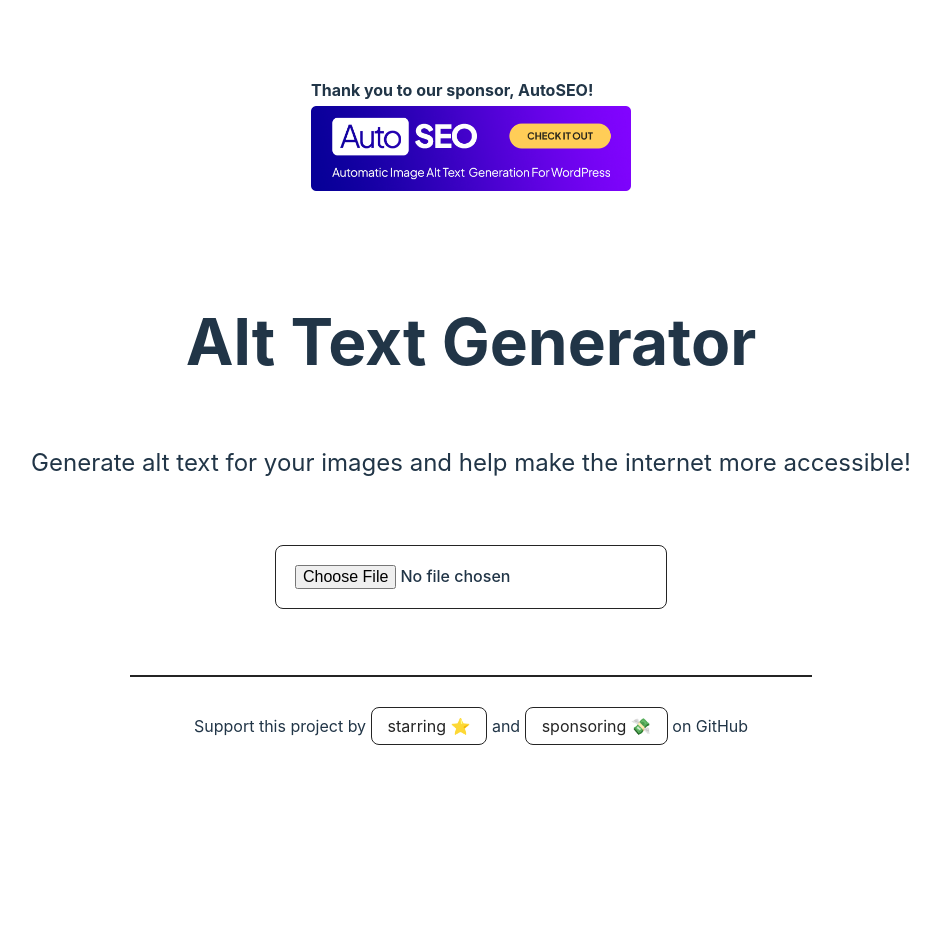
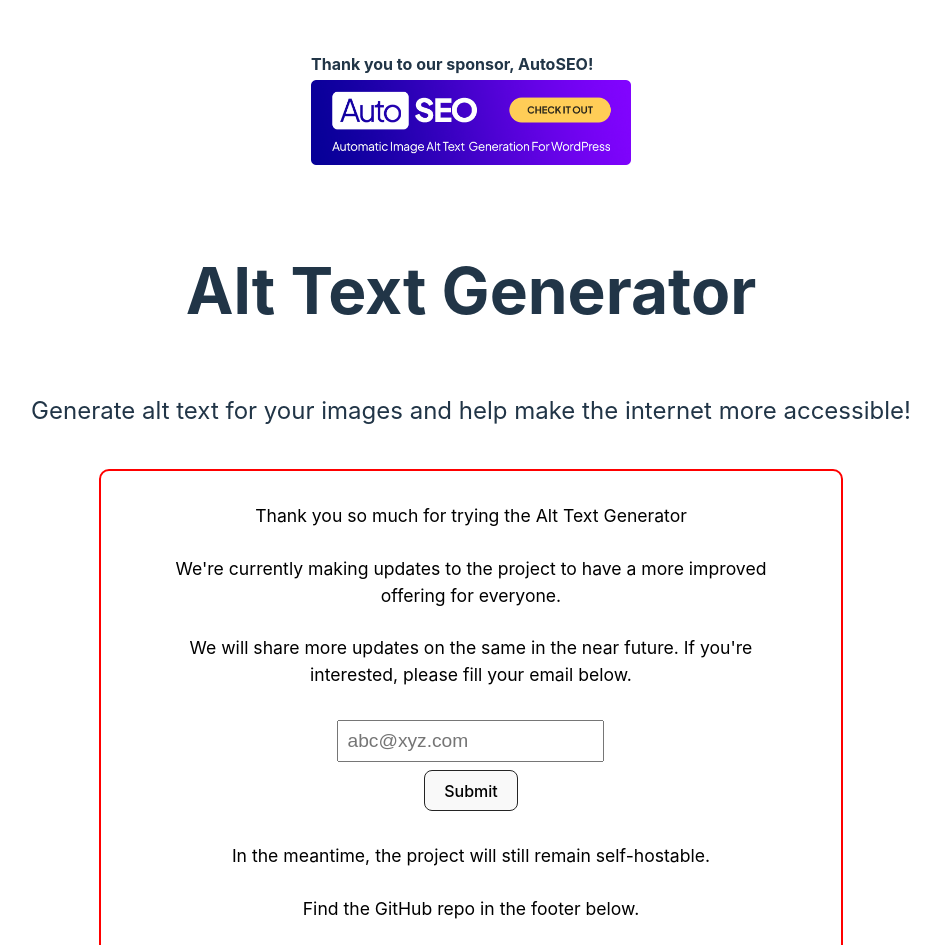
Before and after one commit to adityaoberai/Alt-Text-Generator, a Svelte app: page / in a window 1280 px wide. Shown: the top 945 px of the page, without its empty margins (169-1109 px from the left). Before the commit the page ends 800 px from the top, so only its background shows below. Built offline with nearby package versions, Linux system fonts and the light colour scheme.

Commit message:
Add new Teaser message

```diff
--- a/api/alttext.js
+++ b/api/alttext.js
@@ -36,7 +36,7 @@ export default async function alttext (request, response) {
       }
     }]}];
 
-    const result = await client.getChatCompletions(deploymentName, messages, { maxTokens: 100 });
+    const result = await client.getChatCompletions(deploymentName, messages, { maxTokens: 100, stream: false });
     console.log(result.choices[0].message?.content);
 
     let alttext = result.choices[0].message?.content;
--- a/package.json
+++ b/package.json
@@ -14,6 +14,7 @@
     "vite": "^4.5.2"
   },
   "dependencies": {
-    "@azure/openai": "^1.0.0-beta.12"
+    "@azure/openai": "^1.0.0-beta.12",
+    "appwrite": "^14.0.1"
   }
 }
--- a/src/App.svelte
+++ b/src/App.svelte
@@ -1,6 +1,7 @@
 <script>
   import AltText from './components/AltText.svelte'
   import AzureLimitsExceeded from './components/AzureLimitsExceeded.svelte'
+  import Teaser from './components/Teaser.svelte';
 </script>
 
 <main>
@@ -20,7 +21,7 @@
 
     <p>Generate alt text for your images and help make the internet more accessible!</p>
 
-    <AltText />
+    <Teaser />
   </div>
 
   <div class="footer">
--- a/src/components/AltText.svelte
+++ b/src/components/AltText.svelte
@@ -35,7 +35,7 @@ function showImageOnScreen() {
 
     let fileReader = new FileReader();
     fileReader.readAsDataURL(image);
-    fileReader.onload = function() {
+    fileReader.onload = async () => {
         let imageElement = document.querySelector('#imageToCheck');
         imageElement.src = fileReader.result;
         imageElement.style.margin = '5vh auto';
@@ -49,12 +49,13 @@ function showImageOnScreen() {
     }
 };
 
-async function generateAltText(imageBase64) {
+async function generateAltText(imageUrl) {
     try {
+        altText = 'Generating alt text...';
         let response = await fetch('/api/alttext', {
             method: 'POST',
             body: JSON.stringify({
-                image: imageBase64
+                image: imageUrl
             }),
             headers: {
                 'Content-Type': 'application/json'
@@ -70,13 +71,14 @@ async function generateAltText(imageBase64) {
                 throw new Error("Request timed out, please try again.");
 
             case 200:
-                const responseBody = await response.json();
+                var responseBody = await response.json();
                 altText = responseBody.message;
                 break;
 
             default:
                 console.error(response);
-                throw new Error("An unknown error occured, please try again.");
+                var responseBody = await response.json();
+                throw new Error(responseBody.message);
         }
     } catch(error) {
         document.querySelector('#imageInput').style.display = 'none';
@@ -137,6 +139,7 @@ async function generateAltText(imageBase64) {
         text-align: center;
         vertical-align: middle;
         font-size: large;
+        white-space: pre-line;
     }
 
     #altTextButtons {
--- /dev/null
+++ b/src/components/Teaser.svelte
@@ -0,0 +1,68 @@
+<script>
+    import { db } from '../lib/database.js';
+
+    let note1 = `Thank you so much for trying the Alt Text Generator\n\nWe're currently making updates to the project to have a more improved offering for everyone.\n\nWe will share more updates on the same in the near future. If you're interested, please fill your email below.`;
+    let note2 = 'In the meantime, the project will still remain self-hostable.\n\nFind the GitHub repo in the footer below.';
+
+    async function saveEmail(event) {
+        event.preventDefault();
+        var formData = new FormData(event.target);
+        await db.addEmail(formData.get('email'));
+        event.target.reset();
+    }
+</script>
+
+<div class="teaser">
+    <p>{note1}</p>
+
+    <form on:submit={saveEmail}>
+        <input type="email" name="email" id="email" class="email" placeholder="abc@xyz.com" required>
+        <button type="submit">Submit</button>
+    </form>
+
+    <p>{note2}</p>
+</div>
+
+
+
+<style>
+    .teaser {
+        display: flex;
+        flex-direction: column;
+        align-items: center;
+        justify-content: center;
+        text-align: center;
+        width: 80%;
+        margin: 1rem auto;
+        border: 2px solid red;
+        border-radius: 10px;
+    }
+
+    form {
+        display: flex;
+        flex-direction: column;
+        align-items: center;
+        justify-content: center;
+        gap: 0.5rem;
+    }
+
+    .email {
+        text-decoration: none;
+        padding: 0.5rem;
+        font-size: 1.2rem;
+    }
+
+    form button {
+        font-size: 1rem;
+    }
+
+    p {
+        font-size: 1.1rem;
+        padding: 1rem;
+        margin: 1rem auto;
+        width: 80%;
+        color: black;
+        border-radius: 10px;
+        white-space: pre-line;
+    }
+</style>
--- /dev/null
+++ b/src/lib/appwrite.js
@@ -0,0 +1,9 @@
+import { Client, Databases } from 'appwrite';
+
+const client = new Client();
+
+client
+    .setEndpoint('https://cloud.appwrite.io/v1')
+    .setProject('alttextgen');
+
+export const databases = new Databases(client);
--- /dev/null
+++ b/src/lib/database.js
@@ -0,0 +1,18 @@
+import { ID } from "appwrite";
+import { databases } from "./appwrite"
+
+export const db = {
+    addEmail: async (email) => {
+        try {
+            await databases.createDocument(
+                'alttextdb',
+                'preregister',
+                ID.unique(),{
+                email
+            });
+            alert("Email added successfully!");
+        } catch (error) {
+            alert(error.message);
+        }
+    }
+};
```
Also changed, not shown: 1 other file (tests, documents, lock files or other folders). Lines whose indentation alone changed are shown as unchanged.
